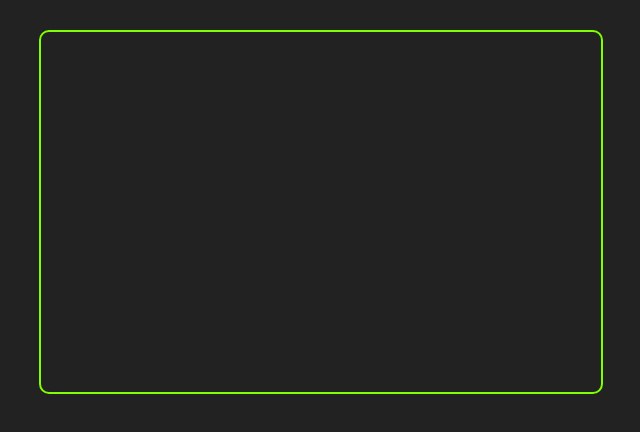
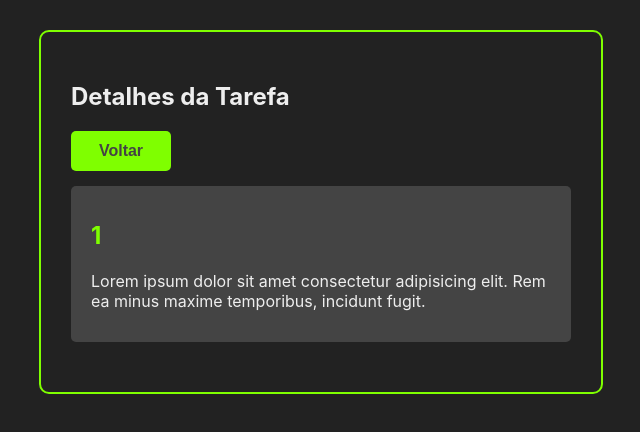
Before and after one commit to Dionatan2019Rodrigues/to-do-list-at-react, a React (Create React App) app: page /1 in a window 1280 px wide. Shown: the top 432 px of the page, without its empty margins (319-959 px from the left). Built offline with nearby package versions, Linux system fonts and the light colour scheme.

Commit message:
feat: Task Details component and your route

```diff
--- a/src/App.jsx
+++ b/src/App.jsx
@@ -6,6 +6,7 @@
 import Tasks from "./components/Tasks";
 import AddTask from "./components/AddTask";
 import Header from "./components/Header";
+import TaskDetails from "./components/TaskDetails";
 
 const App = () => {
   const [tasks, setTasks] = useState([
@@ -68,6 +69,7 @@
             );
           }}
         />
+        <Route path="/:taskTitle" exact component={TaskDetails} />
       </section>
     </Router>
   );
--- /dev/null
+++ b/src/components/TaskDetails.css
@@ -0,0 +1,22 @@
+:root{
+    --primary-color: chartreuse;
+    --fundo-color: #444;
+    --text-color: #eee;
+}
+.task-details-container{
+    background-color: var(--fundo-color);
+    margin: 15px 0;
+    padding: 15px 20px;
+    display: flex;
+    flex-direction: column;
+    color: var(--text-color);
+    border-radius: 5px;
+}
+.task-details-container h2{
+    color: var(--primary-color);
+    margin-bottom: 5px;
+}
+.back-button-container{
+    width: 30%;
+    margin-top: 10px;
+}
--- /dev/null
+++ b/src/components/TaskDetails.jsx
@@ -0,0 +1,28 @@
+import React from "react";
+
+import "./TaskDetails.css"
+import Button from "./Button";
+import Header from "./Header";
+import { useParams } from "react-router-dom/cjs/react-router-dom.min";
+
+const TaskDetails = () => {
+  const params = useParams();
+
+  return (
+    <>
+      <Header>Detalhes da Tarefa</Header>
+      <div className="back-button-container">
+        <Button>Voltar</Button>
+      </div>
+      <div className="task-details-container">
+        <h2>{params.taskTitle}</h2>
+        <p>
+          Lorem ipsum dolor sit amet consectetur adipisicing elit. Rem ea minus
+          maxime temporibus, incidunt fugit.
+        </p>
+      </div>
+    </>
+  );
+};
+
+export default TaskDetails;
```
